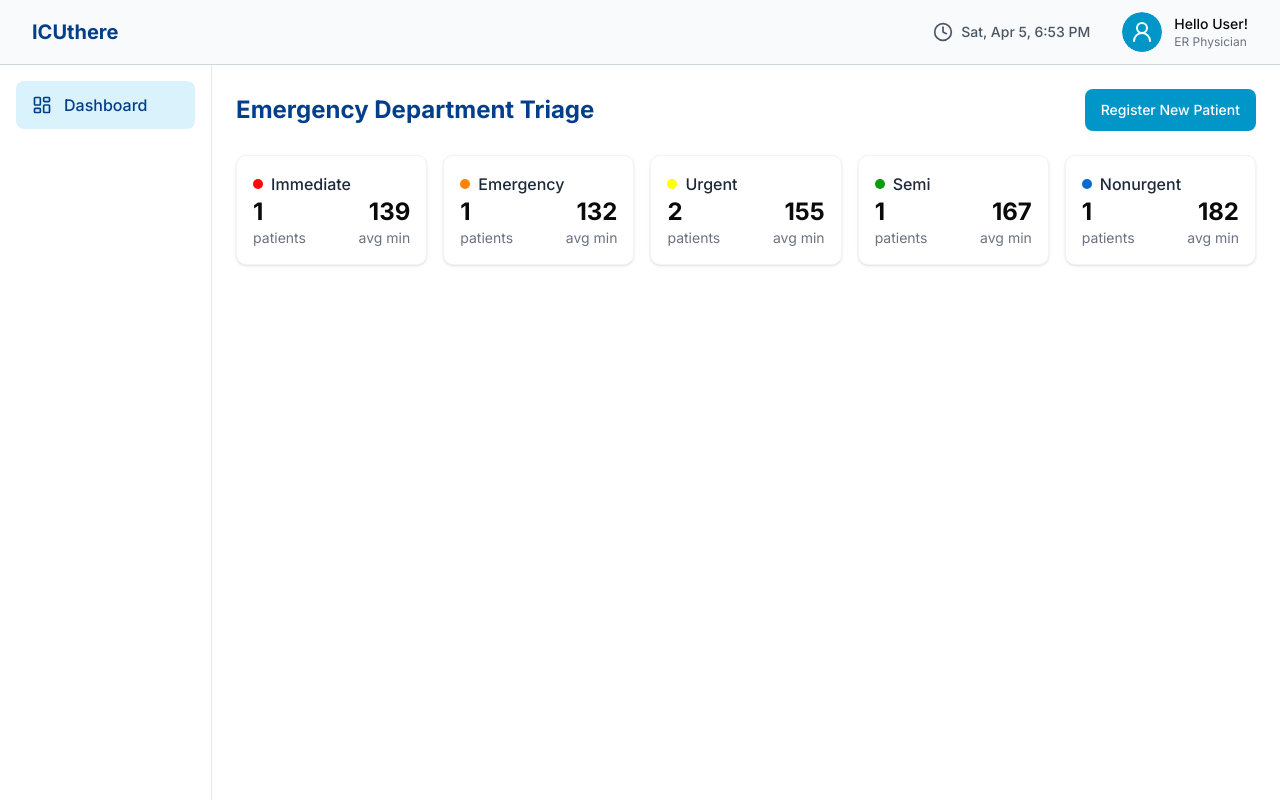
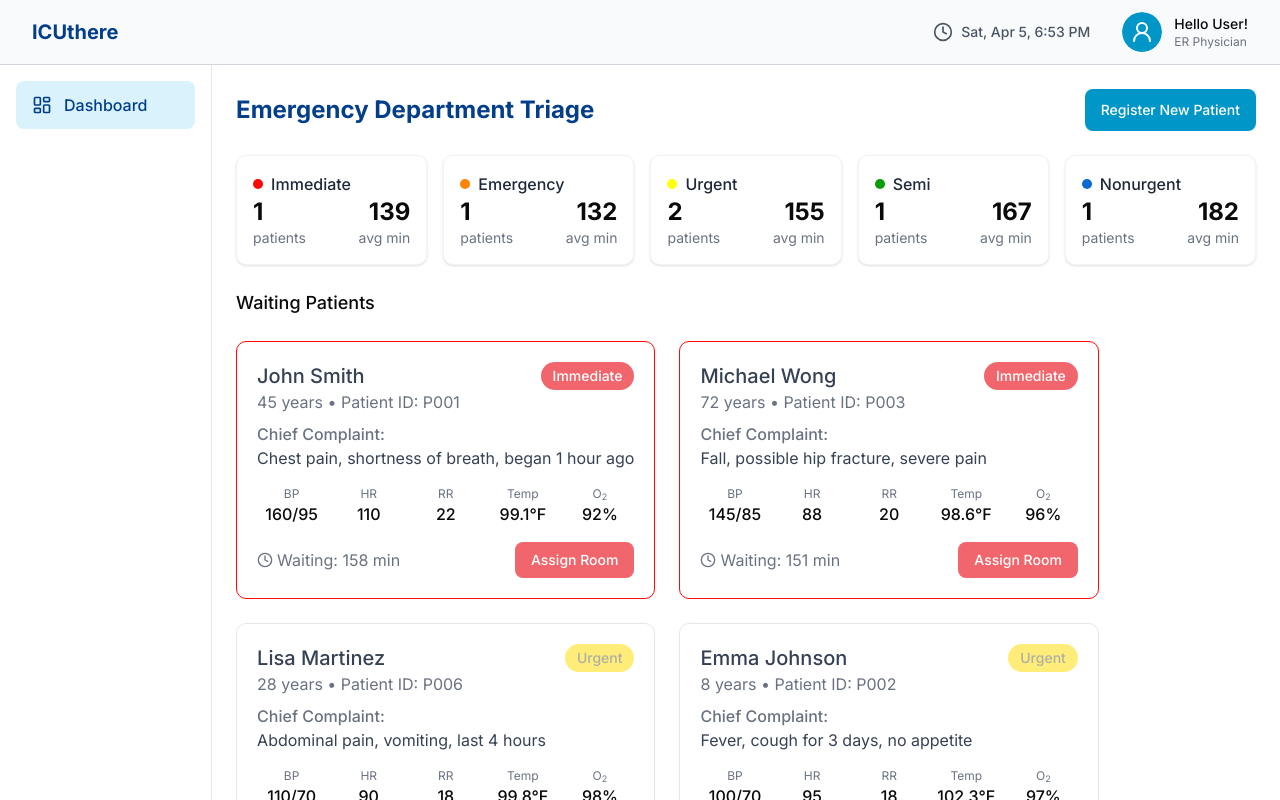
Before and after one commit to Jeffuz/icuthere, a Next.js app: page /dashboard in a window 1280 px wide. Shown: the top 800 px of the page. Built offline with nearby package versions, Linux system fonts and the light colour scheme.

Commit message:
create waiting patients section

```diff
--- a/src/app/dashboard/page.tsx
+++ b/src/app/dashboard/page.tsx
@@ -1,15 +1,11 @@
+import { PatientList } from "@/components/dashboard/patient-list";
 import { TriageCard } from "@/components/dashboard/TriageStats";
 import Navbar from "@/components/Navbar";
 import Sidebar from "@/components/Sidebar";
 import { Button } from "@/components/ui/button";
 import React from "react";
 
-type TriageLevel =
-  | "Immediate"
-  | "Emergency"
-  | "Urgent"
-  | "Semi"
-  | "Nonurgent";
+type TriageLevel = "Immediate" | "Emergency" | "Urgent" | "Semi" | "Nonurgent";
 
 interface TriageStats {
   level: TriageLevel;
@@ -80,7 +76,9 @@ const page = () => {
             {/* Waiting Patients */}
             <div className="flex flex-col gap-6">
               {/* Header */}
+              <h2 className="text-lg font-medium">Waiting Patients</h2>
               {/* Patient Panels */}
+              <PatientList />
             </div>
             {/* Room Status */}
             <div></div>
--- /dev/null
+++ b/src/components/dashboard/patient-card.tsx
@@ -0,0 +1,83 @@
+"use client";
+
+import { Clock } from "lucide-react";
+import type { Patient } from "@/types/patient";
+import {
+  getTriageBadgeColor,
+  getTriageButtonColor,
+} from "@/utils/triage-colors";
+
+interface PatientCardProps {
+  patient: Patient;
+}
+
+export function PatientCard({ patient }: PatientCardProps) {
+  const badgeColor = getTriageBadgeColor(patient.triageLevel);
+  const buttonColor = getTriageButtonColor(patient.triageLevel);
+
+  return (
+    <div
+      className={`bg-white rounded-lg border p-5 ${
+        patient.triageLevel === "Immediate"
+          ? "border-[#FF0808]"
+          : "border-gray-200"
+      }`}
+    >
+      <div className="flex justify-between items-start mb-2">
+        <div>
+          <h3 className="text-xl font-medium text-gray-700">{patient.name}</h3>
+          <p className="text-gray-500">
+            {patient.age} years • Patient ID: {patient.patientId}
+          </p>
+        </div>
+        <span
+          className={`px-3 py-1 rounded-full text-sm font-medium ${badgeColor}`}
+        >
+          {patient.triageLevel}
+        </span>
+      </div>
+
+      <div className="mb-4">
+        <p className="text-gray-500 font-medium">Chief Complaint:</p>
+        <p className="text-gray-700 lie-clamp-1">{patient.chiefComplaint}</p>
+      </div>
+
+      <div className="grid grid-cols-5 gap-2 mb-4">
+        <div className="text-center">
+          <p className="text-xs text-gray-500">BP</p>
+          <p className="font-medium">{patient.vitalSigns.bp}</p>
+        </div>
+        <div className="text-center">
+          <p className="text-xs text-gray-500">HR</p>
+          <p className="font-medium">{patient.vitalSigns.hr}</p>
+        </div>
+        <div className="text-center">
+          <p className="text-xs text-gray-500">RR</p>
+          <p className="font-medium">{patient.vitalSigns.rr}</p>
+        </div>
+        <div className="text-center">
+          <p className="text-xs text-gray-500">Temp</p>
+          <p className="font-medium">{patient.vitalSigns.temp}</p>
+        </div>
+        <div className="text-center">
+          <p className="text-xs text-gray-500">
+            O<sub>2</sub>
+          </p>
+          <p className="font-medium">{patient.vitalSigns.o2}%</p>
+        </div>
+      </div>
+
+      <div className="flex justify-between items-center">
+        <div className="flex items-center text-gray-500">
+          <Clock className="h-4 w-4 mr-1" />
+          <span>Waiting: {patient.waitingTime} min</span>
+        </div>
+        <button
+          className={`px-4 py-2 rounded-md text-sm font-medium transition-colors ${buttonColor}`}
+        >
+          Assign Room
+        </button>
+      </div>
+    </div>
+  );
+}
--- /dev/null
+++ b/src/components/dashboard/patient-list.tsx
@@ -0,0 +1,113 @@
+"use client";
+
+import { PatientCard } from "./patient-card";
+import type { Patient } from "@/types/patient";
+
+const patients: Patient[] = [
+  {
+    id: "1",
+    name: "John Smith",
+    age: 45,
+    patientId: "P001",
+    triageLevel: "Immediate",
+    chiefComplaint: "Chest pain, shortness of breath, began 1 hour ago",
+    vitalSigns: {
+      bp: "160/95",
+      hr: 110,
+      rr: 22,
+      temp: "99.1°F",
+      o2: 92,
+    },
+    waitingTime: 158,
+  },
+  {
+    id: "2",
+    name: "Michael Wong",
+    age: 72,
+    patientId: "P003",
+    triageLevel: "Immediate",
+    chiefComplaint: "Fall, possible hip fracture, severe pain",
+    vitalSigns: {
+      bp: "145/85",
+      hr: 88,
+      rr: 20,
+      temp: "98.6°F",
+      o2: 96,
+    },
+    waitingTime: 151,
+  },
+  {
+    id: "3",
+    name: "Lisa Martinez",
+    age: 28,
+    patientId: "P006",
+    triageLevel: "Urgent",
+    chiefComplaint: "Abdominal pain, vomiting, last 4 hours",
+    vitalSigns: {
+      bp: "110/70",
+      hr: 90,
+      rr: 18,
+      temp: "99.8°F",
+      o2: 98,
+    },
+    waitingTime: 176,
+  },
+  {
+    id: "4",
+    name: "Emma Johnson",
+    age: 8,
+    patientId: "P002",
+    triageLevel: "Urgent",
+    chiefComplaint: "Fever, cough for 3 days, no appetite",
+    vitalSigns: {
+      bp: "100/70",
+      hr: 95,
+      rr: 18,
+      temp: "102.3°F",
+      o2: 97,
+    },
+    waitingTime: 171,
+  },
+  {
+    id: "5",
+    name: "Sarah Garcia",
+    age: 35,
+    patientId: "P004",
+    triageLevel: "Semi",
+    chiefComplaint: "Migraine headache, nausea, photophobia",
+    vitalSigns: {
+      bp: "120/80",
+      hr: 75,
+      rr: 16,
+      temp: "98.9°F",
+      o2: 99,
+    },
+    waitingTime: 186,
+  },
+  {
+    id: "6",
+    name: "Robert Chen",
+    age: 64,
+    patientId: "P005",
+    triageLevel: "Nonurgent",
+    chiefComplaint: "Lower back pain, difficulty walking",
+    vitalSigns: {
+      bp: "135/85",
+      hr: 72,
+      rr: 14,
+      temp: "98.6°F",
+      o2: 98,
+    },
+    waitingTime: 201,
+  },
+];
+
+export function PatientList() {
+  return (
+    <div className="grid grid-cols-1 md:grid-cols-2 gap-6">
+      {patients.map((patient) => (
+        <PatientCard key={patient.id} patient={patient} />
+      ))}
+    </div>
+  );
+}
--- /dev/null
+++ b/src/types/patient.ts
@@ -0,0 +1,20 @@
+export type TriageLevel = "Immediate" | "Emergency" | "Urgent" | "Semi" | "Nonurgent"
+
+export interface VitalSigns {
+  bp: string
+  hr: number
+  rr: number
+  temp: string
+  o2: number
+}
+
+export interface Patient {
+  id: string
+  name: string
+  age: number
+  patientId: string
+  triageLevel: TriageLevel
+  chiefComplaint: string
+  vitalSigns: VitalSigns
+  waitingTime: number
+}
--- /dev/null
+++ b/src/utils/triage-colors.ts
@@ -0,0 +1,52 @@
+import type { TriageLevel } from "@/types/patient"
+
+export const getTriageColor = (level: TriageLevel): string => {
+  switch (level) {
+    case "Immediate":
+      return "#FF0808"
+    case "Emergency":
+      return "#FF8406"
+    case "Urgent":
+      return "#FFFF09"
+    case "Semi":
+      return "#089C07"
+    case "Nonurgent":
+      return "#0A6BCE"
+    default:
+      return "#0A6BCE"
+  }
+}
+
+export const getTriageButtonColor = (level: TriageLevel): string => {
+  switch (level) {
+    case "Immediate":
+      return "bg-red-600/60 hover:bg-red-700/60 text-white"
+    case "Emergency":
+      return "bg-orange-500/60 hover:bg-orange-600/60 text-white"
+    case "Urgent":
+      return "bg-yellow-300/60 hover:bg-yellow-400/60 text-gray-400/80"
+    case "Semi":
+      return "bg-green-600/60 hover:bg-green-700/60 text-white"
+    case "Nonurgent":
+      return "bg-blue-600/60 hover:bg-blue-700/60 text-white"
+    default:
+      return "bg-gray-500/60 hover:bg-gray-600/60 text-white"
+  }
+}
+
+export const getTriageBadgeColor = (level: TriageLevel): string => {
+  switch (level) {
+    case "Immediate":
+      return "bg-red-600/60 text-white"
+    case "Emergency":
+      return "bg-orange-500/60 text-white"
+    case "Urgent":
+      return "bg-yellow-300/60 text-gray-400/80"
+    case "Semi":
+      return "bg-green-600/60 text-white"
+    case "Nonurgent":
+      return "bg-blue-600/60 text-white"
+    default:
+      return "bg-gray-400/60 text-white"
+  }
+}
```
